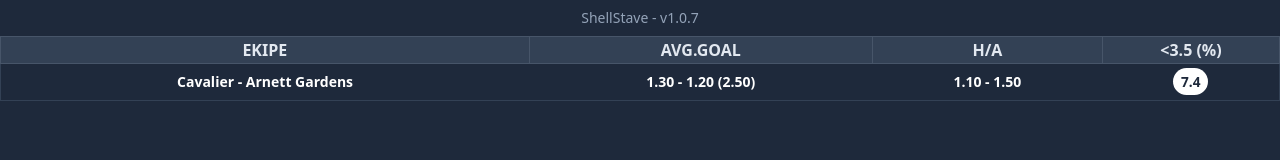
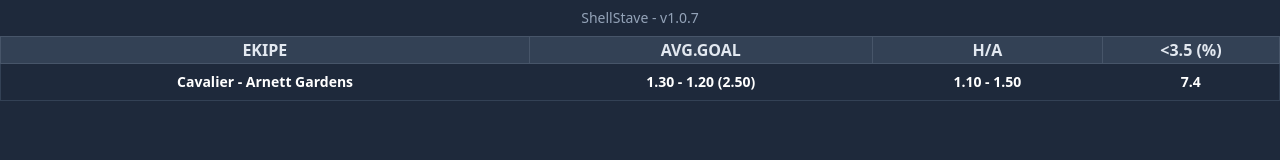
Before and after one commit to ShellStave/ShellStave.github.io, a plain HTML site: page index.html in a window 1280 px wide. Drawn offline with nearby package versions, Linux system fonts and the light colour scheme.

Commit message:
commit message

```diff
--- a/index.html
+++ b/index.html
@@ -20,7 +20,7 @@
     <th class="border border-slate-600 bg-slate-700 text-slate-200">H/A</th>
     <th class="border border-slate-600 bg-slate-700 text-slate-200"><3.5 (%)</th>
   </tr>
-  <tr class="p-1 text-sm border border-slate-700 font-semibold"><td class="p-2">Cavalier  -  Arnett Gardens</td><td class="p-2">1.30 - 1.20 (2.50)</td><td class="p-2">1.10 - 1.50</td><td class="p-2"><span class='bg-white text-slate-800 py-1 px-2 font-bold rounded-full !text-[0.85rem]'>7.4</span></td></tr>
+  <tr class="p-1 text-sm border border-slate-700 font-semibold"><td class="p-2">Cavalier  -  Arnett Gardens</td><td class="p-2">1.30 - 1.20 (2.50)</td><td class="p-2">1.10 - 1.50</td><td class="p-2">7.4</td></tr>
 
   </table>
   </div>
```
